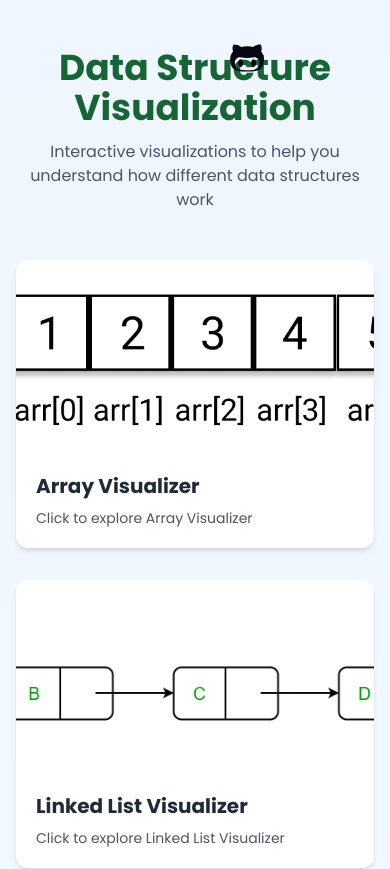
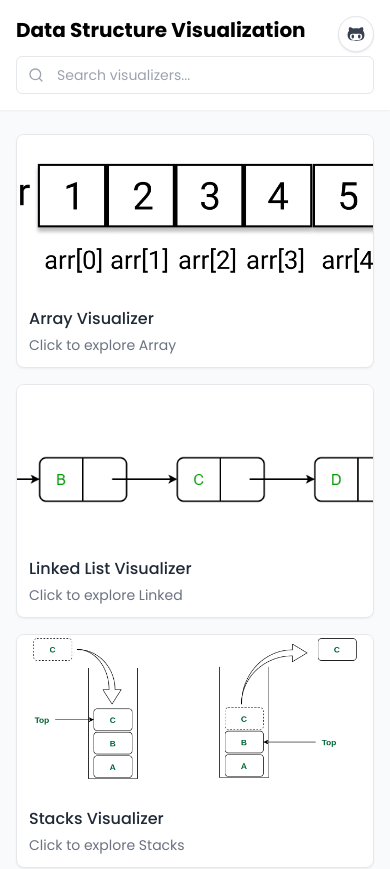
Before and after one commit to BryanLomerio/Data-Structures-playground, a React (Vite) app: page / in a window 390 px wide. Shown: the top 869 px of the page. Built offline with nearby package versions, Linux system fonts and the light colour scheme.

Commit message:
style(landing): update visual design and responsiveness
- Add shadow and hover effects to cards
- Implement fade-in animations for search results
- Update header styling with better mobile responsiveness
- Improve container padding and grid gap spacing

```diff
--- a/package.json
+++ b/package.json
@@ -36,6 +36,7 @@
     "react": "^18.3.1",
     "react-day-picker": "^8.10.1",
     "react-dom": "^18.3.1",
+    "react-feather": "^2.0.10",
     "react-hook-form": "^7.54.2",
     "react-icons": "^5.4.0",
     "react-router-dom": "^7.1.1",
--- a/src/components/DataStructureCard.jsx
+++ b/src/components/DataStructureCard.jsx
@@ -1,15 +1,27 @@
-import React from "react";
+const DataStructureCard = ({ title, description, onClick, image, className, available = true }) => {
+  return (
+    <div
+      className={`bg-white border border-gray-200 rounded-lg shadow-sm overflow-hidden transition-all duration-300 hover:shadow ${className}`}
+      onClick={onClick}
+    >
+      <div className="relative h-40 overflow-hidden">
+        <img
+          src={image || "/placeholder.svg"}
+          alt={title}
+          className="w-full h-full object-cover transition-transform duration-500 hover:scale-105"
+        />
+        {!available && (
+          <div className="absolute top-2 right-2 bg-gray-200 text-gray-700 text-xs px-2 py-0.5 rounded-full">
+            Coming Soon
+          </div>
+        )}
+      </div>
+      <div className="p-3">
+        <h3 className="text-base font-medium text-gray-800 mb-1">{title}</h3>
+        <p className="text-gray-500 text-sm">{description}</p>
+      </div>
+    </div>
+  )
+}
 
-const DataStructureCard = ({ title, description, onClick }) => {
-    return (
-        <div
-            className="bg-red shadow-lg rounded-lg p-6 hover:bg-blue-50 cursor-pointer transition duration-200"
-            onClick={onClick}
-        >
-            <h3 className="text-xl font-semibold">{title}</h3>
-            <p className="text-gray-600">{description}</p>
-        </div>
-    );
-};
-
-export default DataStructureCard;
+export default DataStructureCard
--- a/src/components/Github.jsx
+++ b/src/components/Github.jsx
@@ -1,35 +1,18 @@
-import React, { useState } from 'react';
-import { FaGithubAlt } from "react-icons/fa";
-import { motion } from 'framer-motion';
+import { FaGithubAlt } from "react-icons/fa"
 
 function Github() {
-  const [isHovered, setIsHovered] = useState(false);
-
   return (
-    <div>
-      <motion.div
-        className="absolute top-[40px] right-[125px]"
-        initial={{ x: 0, y: 0 }}
-        animate={{ x: 0, y: 0 }}
-        drag
-        dragConstraints={{ top: 0, left: 0, right: window.innerWidth - 50, bottom: window.innerHeight - 50 }}
-        transition={{ type: "spring", stiffness: 300, damping: 30 }}
-        whileHover={{ scale: 1.2 }}
-        whileTap={{ scale: 0.9 }}
-        onHoverStart={() => setIsHovered(true)}
-        onHoverEnd={() => setIsHovered(false)}
+    <div className="fixed top-4 right-4 z-50">
+      <a
+        href="https://github.com/BryanLomerio"
+        target="_blank"
+        rel="noopener noreferrer"
+        className="bg-white p-2 rounded-full shadow-sm border border-gray-200 flex items-center justify-center hover:bg-gray-50 transition-all duration-300 transform hover:scale-110"
       >
-        <a href="https://github.com/BryanLomerio" target="_blank" rel="noopener noreferrer">
-          <FaGithubAlt className='text-4xl' />
-        </a>
-      </motion.div>
-      {isHovered && (
-        <div className="absolute top-[10px] right-[110px] text-lg font-semibold">
-          Click Me
-        </div>
-      )}
+        <FaGithubAlt className="text-gray-700 text-lg" />
+      </a>
     </div>
-  );
+  )
 }
 
-export default Github;
+export default Github
--- a/src/index.css
+++ b/src/index.css
@@ -279,3 +279,19 @@ body {
     width: 100%;
   }
 }
+
+
+@keyframes fadeIn {
+  from {
+    opacity: 0;
+    transform: translateY(10px);
+  }
+  to {
+    opacity: 1;
+    transform: translateY(0);
+  }
+}
+
+.animate-fadeIn {
+  animation: fadeIn 0.3s ease-out forwards;
+}
--- a/src/pages/LandingPage.jsx
+++ b/src/pages/LandingPage.jsx
@@ -1,15 +1,19 @@
-import { useNavigate } from "react-router-dom"
-import Card from "../components/Card"
-import Array from "../assets/array.png"
-import LinkedList from "../assets/LinkedList.png"
-import Stacks from "../assets/stacks.png"
-import Queues from "../assets/Queues.png"
-import Hash from "../assets/hash.png"
-import Soon from "../assets/soon.avif"
-import Tree from "../assets/tree.png"
+import React, { useState } from "react";
+import { useNavigate } from "react-router-dom";
+import Card from "../components/DataStructureCard";
+import Array from "../assets/array.png";
+import LinkedList from "../assets/LinkedList.png";
+import Stacks from "../assets/stacks.png";
+import Queues from "../assets/Queues.png";
+import Hash from "../assets/hash.png";
+import Soon from "../assets/soon.avif";
+import Tree from "../assets/tree.png";
+import Github from "../components/Github";
+import { Search } from "react-feather";
 
 const LandingPage = () => {
-  const navigate = useNavigate()
+  const navigate = useNavigate();
+  const [searchQuery, setSearchQuery] = useState("");
 
   const handleCardClick = (visualizerType) => {
     const routes = {
@@ -23,10 +27,10 @@ const LandingPage = () => {
       heaps: "/heaps",
       sets: "/sets",
       tries: "/tries",
-    }
+    };
 
-    navigate(routes[visualizerType])
-  }
+    navigate(routes[visualizerType]);
+  };
 
   const visualizers = [
     { id: "array", title: "Array Visualizer", image: Array, available: true },
@@ -39,50 +43,83 @@ const LandingPage = () => {
     { id: "heaps", title: "Heaps Visualizer", image: Soon, available: false },
     { id: "sets", title: "Sets Visualizer", image: Soon, available: false },
     { id: "tries", title: "Tries Visualizer", image: Soon, available: false },
-  ]
+  ];
+
+  const filteredVisualizers = visualizers.filter(item =>
+    item.title.toLowerCase().includes(searchQuery.toLowerCase())
+  );
 
   return (
-    <div className="min-h-screen bg-gradient-to-b from-blue-50 to-white">
-      <div className="container mx-auto px-4 py-12">
-        <header className="mb-12 text-center">
-          <h1 className="text-4xl font-bold text-green-800 mb-3">Data Structure Visualization</h1>
-          <p className="text-gray-600 max-w-2xl mx-auto">
-            Interactive visualizations to help you understand how different data structures work
-          </p>
+    <div className="min-h-screen bg-gray-50">
+      <Github />
+
+      {/* Header with Search */}
+      <header className="sticky top-0 bg-white shadow-sm z-10 transition-all duration-300">
+        <div className="container mx-auto px-4 py-4">
+          <div className="flex flex-col sm:flex-row sm:items-center justify-between gap-3">
+            <h1 className="text-xl font-bold text-black">Data Structure Visualization</h1>
+
+            <div className="relative w-full sm:w-64 md:w-72">
+              <div className="absolute inset-y-0 left-0 pl-3 flex items-center pointer-events-none">
+                <Search className="h-4 w-4 text-gray-400" />
+              </div>
+              <input
+                type="text"
+                placeholder="Search visualizers..."
+                className="w-full pl-10 pr-4 py-2 border border-gray-200 rounded-md focus:outline-none focus:ring-1 focus:ring-gray-400 text-sm"
+                value={searchQuery}
+                onChange={(e) => setSearchQuery(e.target.value)}
+              />
+            </div>
+          </div>
+        </div>
       </header>
 
-        <div className="grid grid-cols-1 sm:grid-cols-2 lg:grid-cols-3 xl:grid-cols-4 gap-8">
-          {visualizers.map((item) => (
+      {/* Main Content */}
+      <main className="container mx-auto px-4 py-6">
+        {filteredVisualizers.length > 0 ? (
+          <div className="grid grid-cols-1 sm:grid-cols-2 md:grid-cols-3 gap-4 animate-fadeIn">
+            {filteredVisualizers.map((item) => (
               <div
                 key={item.id}
-              className={`transform transition-all duration-300 hover:scale-105 ${!item.available && "opacity-80"}`}
+                className={`transition-all duration-300 transform hover:-translate-y-1 ${!item.available && "opacity-75"}`}
               >
                 <Card
                   title={item.title}
                   description={
                     item.available
-                    ? `Click to explore ${item.title}`
-                    : "Coming soon! This visualizer is under development."
+                      ? `Click to explore ${item.title.split(' ')[0]}`
+                      : "Coming soon"
                   }
                   onClick={() => item.available && handleCardClick(item.id)}
                   image={item.image}
-                className={`h-full ${!item.available && "cursor-default"}`}
+                  className={`h-full ${item.available ? "cursor-pointer" : "cursor-default"}`}
+                  available={item.available}
                 />
-              {!item.available && (
-                <div className="mt-2 bg-yellow-100 text-yellow-800 text-xs font-medium px-2.5 py-0.5 rounded-full inline-block">
-                  Coming Soon
-                </div>
-              )}
               </div>
             ))}
           </div>
+        ) : (
+          <div className="text-center py-12">
+            <p className="text-gray-500">No visualizers found matching "{searchQuery}"</p>
+            <button
+              onClick={() => setSearchQuery("")}
+              className="mt-3 px-4 py-2 bg-gray-200 rounded-md text-sm hover:bg-gray-300 transition-colors"
+            >
+              Clear Search
+            </button>
+          </div>
+        )}
+      </main>
 
-        <footer className="mt-16 text-center text-gray-500 text-sm">
-          <p>Learn data structures through interactive visualizations</p>
+      {/* Footer */}
+      <footer className="bg-white border-t border-gray-200 py-4 mt-auto">
+        <div className="container mx-auto px-4 text-center">
+          <p className="text-gray-500 text-sm">© {new Date().getFullYear()} Data Structure Visualizer</p>
+        </div>
       </footer>
     </div>
-    </div>
-  )
-}
+  );
+};
 
-export default LandingPage
+export default LandingPage;
```
Also changed, not shown: 1 other file (tests, documents, lock files or other folders). Lines whose indentation alone changed are shown as unchanged.
